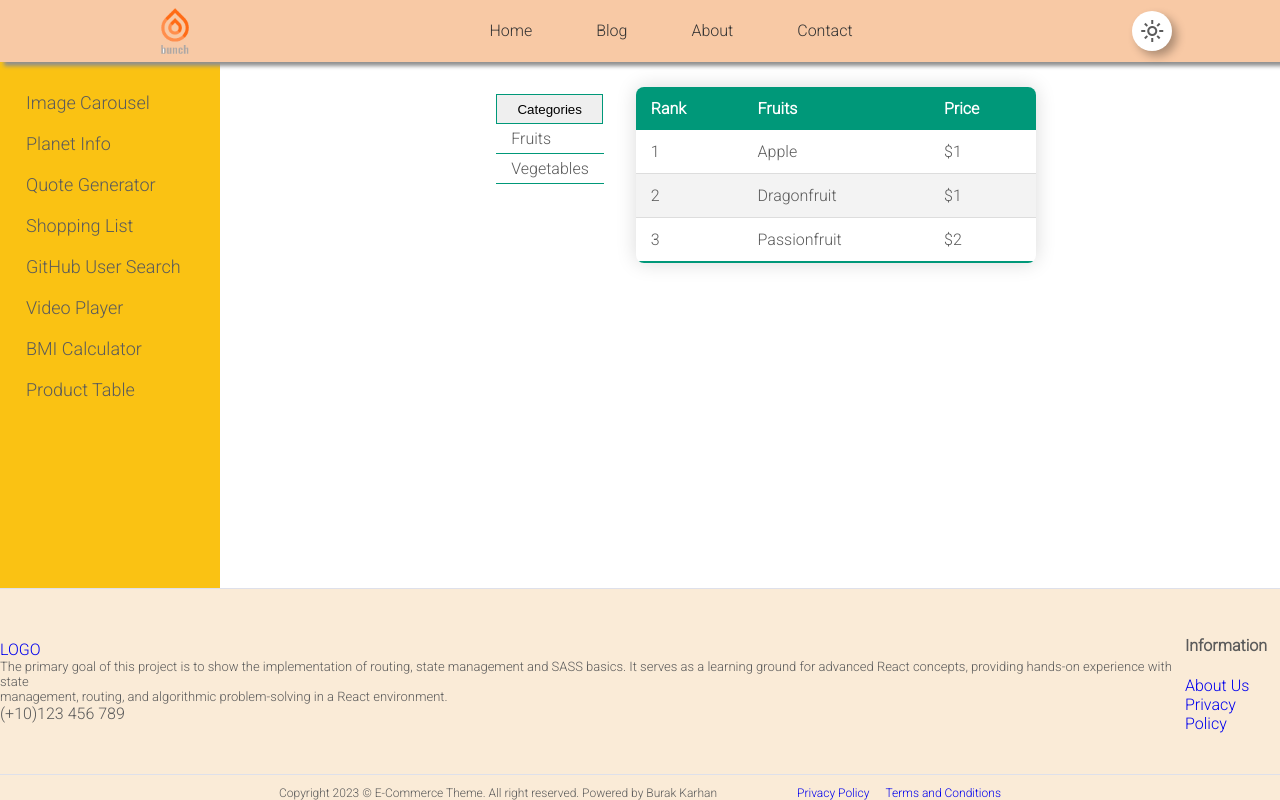
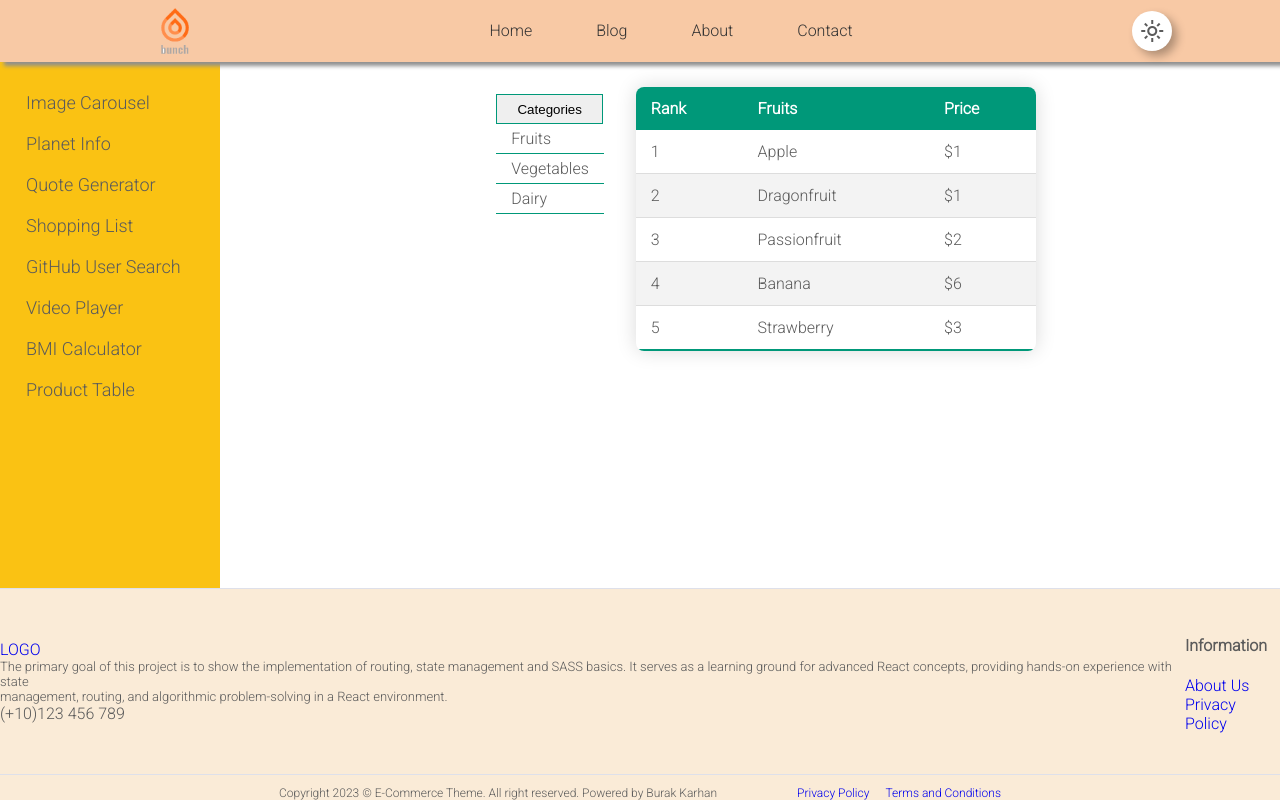
Before and after one commit to kobrak1/bunch-of-apps, a React (Vite) app: page /product-table in a window 1280 px wide. Shown: the top 800 px of the page. Built offline with nearby package versions, Linux system fonts and the light colour scheme.

Commit message:
update: products array is updated

```diff
--- a/src/components/Apps/ProductTable/ProductTable.jsx
+++ b/src/components/Apps/ProductTable/ProductTable.jsx
@@ -12,9 +12,15 @@ const ProductTable = () => {
     { category: "Fruits", price: "$1", stocked: true, name: "Apple" },
     { category: "Fruits", price: "$1", stocked: true, name: "Dragonfruit" },
     { category: "Fruits", price: "$2", stocked: false, name: "Passionfruit" },
+    { category: "Fruits", price: "$6", stocked: false, name: "Banana" },
+    { category: "Fruits", price: "$3", stocked: false, name: "Strawberry" },
     { category: "Vegetables", price: "$2", stocked: true, name: "Spinach" },
     { category: "Vegetables", price: "$4", stocked: false, name: "Pumpkin" },
     { category: "Vegetables", price: "$1", stocked: true, name: "Peas" },
+    { category: "Dairy", price: "$1", stocked: true, name: "Milk" },
+    { category: "Dairy", price: "$4", stocked: false, name: "Cheese" },
+    { category: "Dairy", price: "$5", stocked: true, name: "Yoghut" },
+    { category: "Dairy", price: "$2", stocked: true, name: "Butter" },
   ];
 
   // a function that extracts the category names from products arrat as a set
```
Also changed, not shown: src/components/Apps/ProductTable/ProductTable.scss (line endings or trailing spaces).
